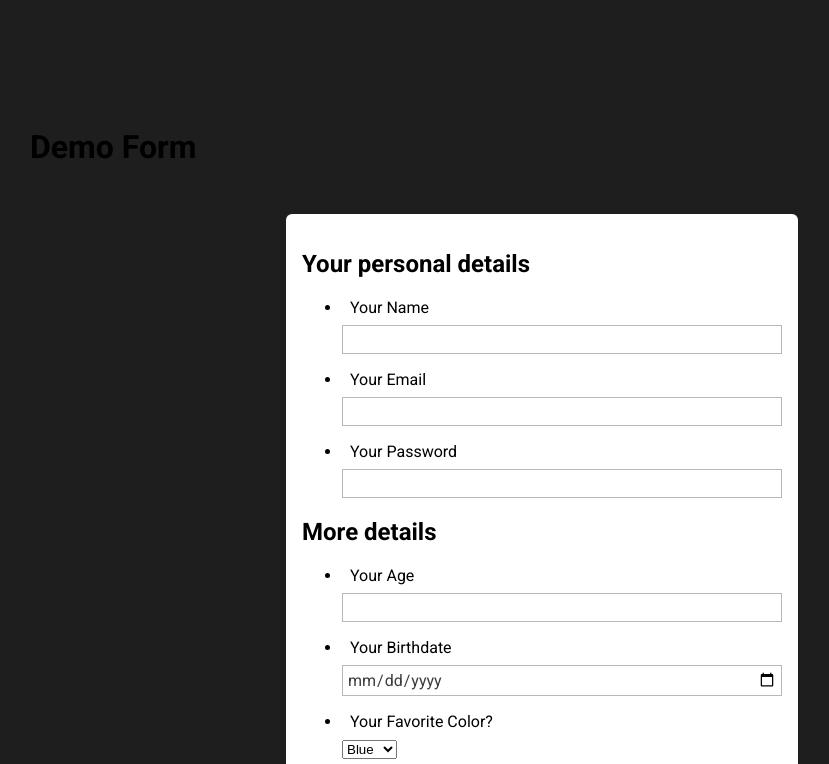
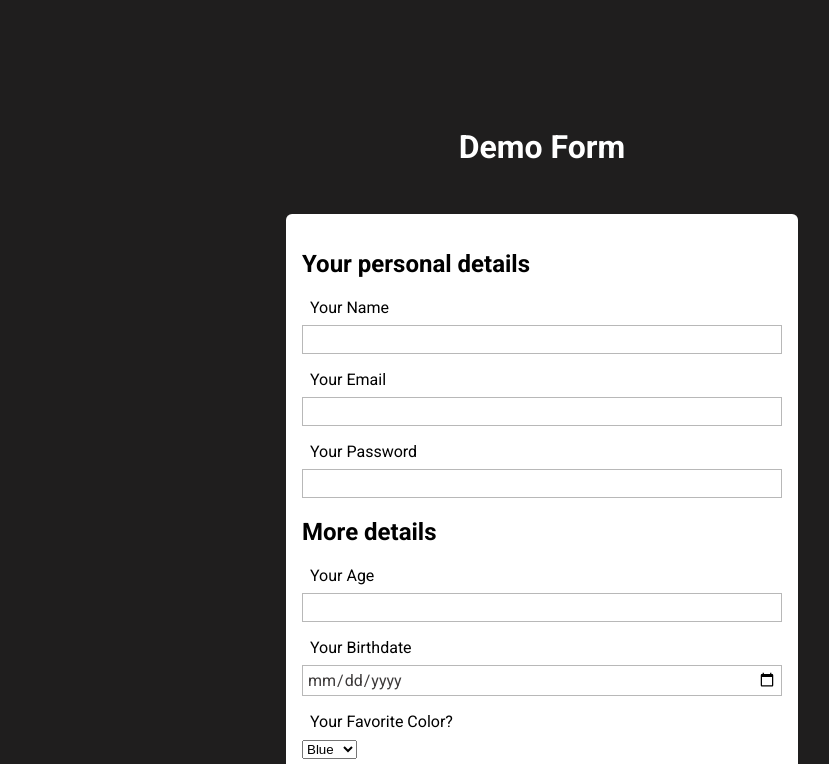
Before and after one commit to MJKafrouni/CURSITO, a plain HTML site: page index.html in a window 1280 px wide. Shown: the top 764 px of the page, without its empty margins (98-927 px from the left). Drawn offline with Linux system fonts and the light colour scheme.

Commit message:
Update styles.css

```diff
--- a/styles.css
+++ b/styles.css
@@ -2,6 +2,17 @@ body{
     background-color: rgb(31, 30, 30);
     margin: 8rem;
     font-family:'roboto', sans-serif;
+}
+
+h1{
+  text-align: center;
+  color: white;
+}
+
+ul{
+  list-style:none;
+  margin: 0;
+  padding:0;
 }
 
 form{
```
